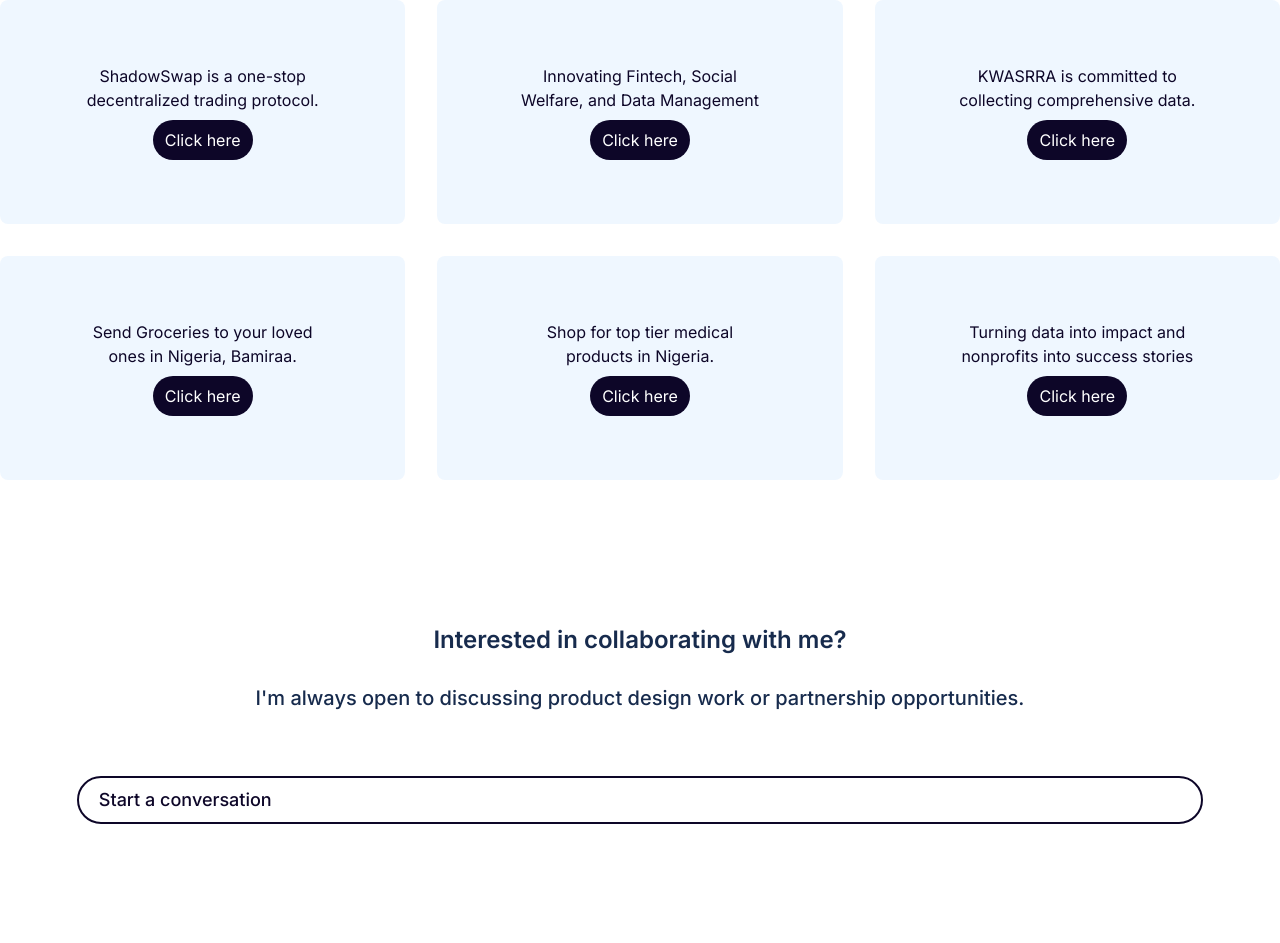
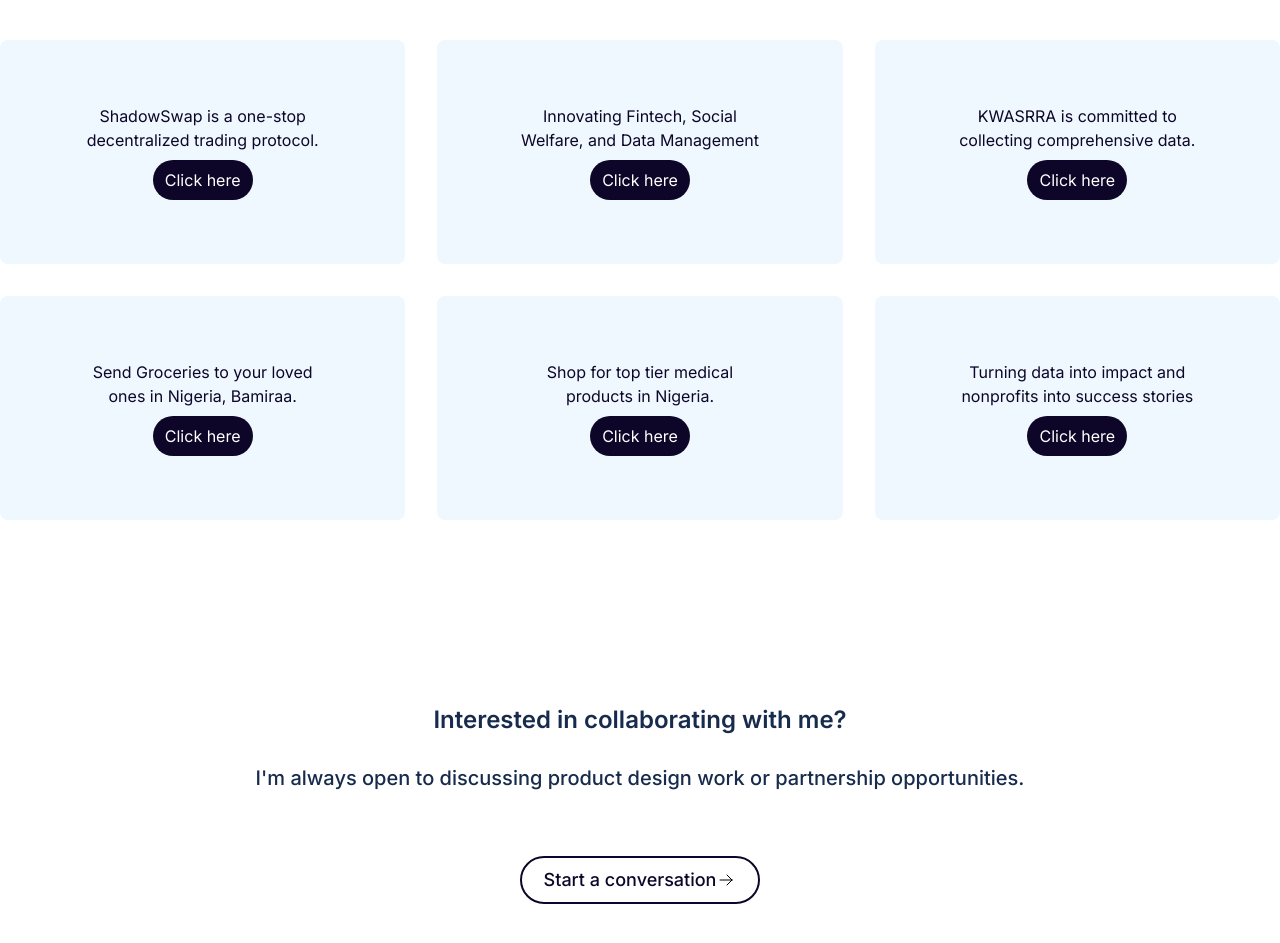
Before and after one commit to Pappy-Vx/kolapo, a Next.js app: page / in a window 1280 px wide. Shown: the part 2624-3567 px from the top of the page. Built offline with nearby package versions, Linux system fonts and the light colour scheme.

Commit message:
home layout rx worked o

```diff
--- a/src/app/globals.css
+++ b/src/app/globals.css
@@ -184,3 +184,20 @@
 .swiper-pagination-bullet-active {
   background-color: var(--swiper-pagination-color);
 }
+
+.btnarrw > svg{
+  margin-right: -2px;
+  margin-left: -2px;
+  font-size: 20px;
+  transition: all 0.4s ease-in;
+}
+
+.btnarrw:hover > svg{
+  font-size: 1.2em;
+  transform: translateX(5px);
+
+}
+
+.btnarrw:hover > svg > path{
+  stroke: #fff;
+}
--- a/src/components/ContactSection.tsx
+++ b/src/components/ContactSection.tsx
@@ -1,20 +1,39 @@
-import Link from "next/link"
+import Link from "next/link";
 
 export default function ContactSection() {
   return (
-    <div id="contact" className="mx-[6%] border-b border-lightGrey pb-36 text-center flex items-center justify-center">
+    <div
+      id="contact"
+      className="mx-[6%] border-b border-lightGrey pb-36 text-center flex items-center justify-center relative md:mt-10 mt-[35rem] "
+    >
       <div className="w-full max-w-[80rem]">
         <h1 className="text-xl font-bold text-font md:text-2xl md:font-semibold ">
           Interested in collaborating with me?
         </h1>
         <h2 className="pt-7 pb-16 text-xl font-medium text-font">
-        I'm always open to discussing product design work or partnership opportunities.
+          I'm always open to discussing product design work or partnership
+          opportunities.
         </h2>
-      <Link href="mailto:hello@mattfarley.ca" className="btn-primary mx-auto">
+        <Link href="" className="btn-primary mx-auto text-primary btnarrw w-full md:w-[15rem] flex items-center justify-center">
           <span>Start a conversation</span>
+          <svg
+            width="800px"
+            height="800px"
+            viewBox="0 0 24 24"
+            fill="none"
+            xmlns="http://www.w3.org/2000/svg"
+            className="h-6 w-6"
+          >
+            <rect width="24" height="24" fill="" />
+            <path
+              d="M6 12H18M18 12L13 7M18 12L13 17"
+              stroke="#000000"
+              strokeLinecap="round"
+              strokeLinejoin="round"
+            />
+          </svg>
         </Link>
       </div>
-
     </div>
-  )
+  );
 }
--- a/src/components/IntroSection.tsx
+++ b/src/components/IntroSection.tsx
@@ -2,7 +2,7 @@
   return (
     <div className="bg-primary pt-24 pb-52 text-center max-h-[40rem] md:h-screen md:py-36 flex items-ceter justify-center ">
       <div className="w-full max-w-[80rem]">
-      <h2 className="mx-auto text-2xl font-bold text-white md:text-3xl">
+      <h2 className="mx-auto text-2xl font-bold text-white md:text-3xl mx-5">
         Hi, I'm Kolapo. Nice to meet you.
       </h2>
       <p className="mx-[6%] pt-7 text-lg font-semibold text-white md:mx-20 md:whitespace-pre-line md:text-xl">
--- a/src/components/RecentWorkSection.tsx
+++ b/src/components/RecentWorkSection.tsx
@@ -61,17 +61,17 @@
 
   return (
     <motion.div
-      className="max-h-[60rem] transition-colors duration-700 ease-in-out py-24 md:py-36  flex  justify-center items-center "
+      className="max-h-screen relative mt-[30rem] md:mt-10 md:max-h-[60rem] transition-colors duration-700 ease-in-out py-24 md:py-36  flex  justify-center items-center "
       style={{
         backgroundColor: bgColor,
         color: bgColor === "white" ? "white" : "#0D0628",
       }} // Adjust text color based on background
     >
     <div className="w-full max-w-[80rem] flex flex-col gap-10 items-center justify-center">
-    <h1 className="text-2xl font-bold text-font md:text-3xl">My Recent Work</h1>
-      <h2 className="pt-6 text-xl font-semibold text-font">
+    <h1 className="text-2xl font-bold text-font md:text-3xl mx-6">My Recent Work</h1>
+      <h2 className="pt-6 text-xl font-semibold text-font mx-6">
         Here are a few past design projects I've worked on. Want to see more?
-        <Link href="#contact" className="text-blue-500 hover:text-blue-700"> Email me</Link>.
+        <Link href="mailto:kolawolekolapo20@gmail.com" className="text-blue-500 hover:text-blue-700"> Email me</Link>.
       </h2>
 
       <div className="grid grid-cols-1 md:grid-cols-3 gap-8">
@@ -89,7 +89,7 @@
                 <span className="  ">
                   {project.title}
                 </span>
-                <Link href={project.url} className="bg-primary mx-auto text-white rounded-full px-3 py-2"> Click here</Link>
+                <span className="bg-primary mx-auto text-white rounded-full px-3 py-2"> Click here</span>
                 </div>
 
 
--- a/src/components/SkillsSection.tsx
+++ b/src/components/SkillsSection.tsx
@@ -11,25 +11,19 @@
           <header className="flex flex-col items-center justify-center">
             <div className="overflow-hidden flex items-center justify-center mb-5 rounded-full bg-secondary h-16 w-16 p-4">
               <svg
-              fill=""
                 height="800px"
                 width="800px"
                 version="1.1"
-              id="Capa_1"
+                id="Capa1"
                 xmlns="http://www.w3.org/2000/svg"
                 xmlnsXlink="http://www.w3.org/1999/xlink"
                 viewBox="0 0 490 490"
                 xmlSpace="preserve"
               >
-              <g id="SVGRepo_bgCarrier" fill="" />
+                <g fill="" />
+                <g strokeLinecap="round" strokeLinejoin="round" />
 
-              <g
-                id="SVGRepo_tracerCarrier"
-                stroke-linecap="round"
-                stroke-linejoin="round"
-              />
-
-              <g id="SVGRepo_iconCarrier" fill="">
+                <g fill="">
                   {" "}
                   <g>
                     {" "}
@@ -51,8 +45,8 @@
             </div>
             <h1 className="py-5 text-2xl font-semibold">Frontend Developer</h1>
             <p className="text-lg font-normal">
-            I like to code things from scratch, and enjoy bringing ideas to life
-            in the browser.
+              I like to code things from scratch, and enjoy bringing ideas to
+              life in the browser.
             </p>
           </header>
           <div className="py-12">
@@ -82,12 +76,12 @@
                 className="icon"
                 stroke="#0D0628"
               >
-              <g id="SVGRepoBgCarrier" stroke-width="0" />
+                <g id="SVGRepoBgCarrier" strokeWidth="0" />
 
                 <g
                   id="SVGRepoTracerCarrier"
-                stroke-linecap="round"
-                stroke-linejoin="round"
+                  strokeLinecap="round"
+                  strokeLinejoin="round"
                 />
 
                 <g id="SVGRepoIconCarrier">
@@ -98,8 +92,8 @@
             </div>
             <h1 className="py-5 text-2xl font-semibold">Backend Developer</h1>
             <p className="text-lg font-normal">
-            I enjoy designing scalable architectures, optimizing data flow, and
-            crafting the logic that powers seamless digital experiences.
+              I enjoy designing scalable architectures, optimizing data flow,
+              and crafting the logic that powers seamless digital experiences.
             </p>
           </header>
           <div className="py-12">
@@ -128,23 +122,23 @@
                 height="800px"
                 width="800px"
                 version="1.1"
-              id="Capa_1"
+                id="Capa1"
                 xmlns="http://www.w3.org/2000/svg"
                 xmlnsXlink="http://www.w3.org/1999/xlink"
                 viewBox="0 0 490 490"
                 xmlSpace="preserve"
                 stroke="#0D0628"
-              stroke-width="0.0049"
+                strokeWidth="0.0049"
               >
-              <g id="SVGRepo_bgCarrier" stroke-width="0" />
+                <g id="SVGRepoBgCarrier" strokeWidth="0" />
 
                 <g
-                id="SVGRepo_tracerCarrier"
-                stroke-linecap="round"
-                stroke-linejoin="round"
+                  id="SVGRepoTracerCarrier"
+                  strokeLinecap="round"
+                  strokeLinejoin="round"
                 />
 
-              <g id="SVGRepo_iconCarrier">
+                <g id="SVGRepoIconCarrier">
                   {" "}
                   <g>
                     {" "}
```
Also changed, not shown: src/app/contact/page.tsx (added). Lines whose indentation alone changed are shown as unchanged.
